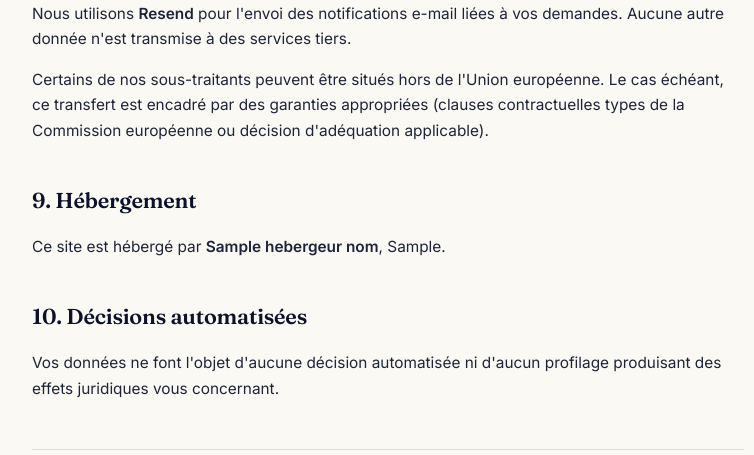
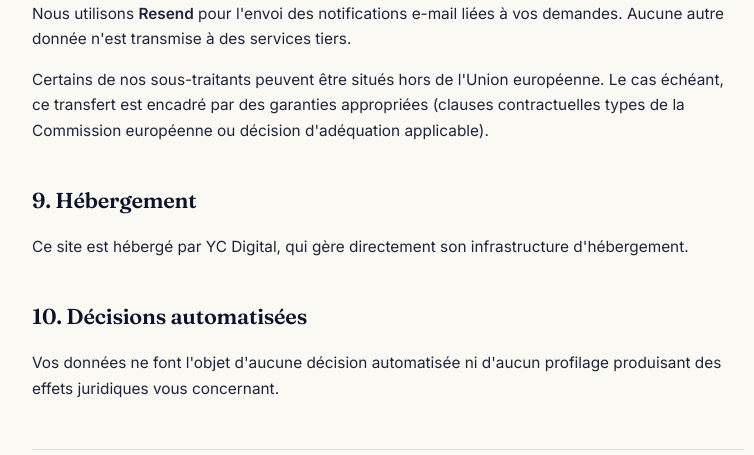
Before and after one commit to AstonDiv1/YC, a Python web app: template GITH/templates/politique_confidentialite.html in a window 1280 px wide. Shown: the part 2564-3019 px from the top of the page, without its empty margins (252-1006 px from the left). Run offline with Jinja, Linux system fonts and the light colour scheme; the template is opened without the code that fills it: most values are stand-ins (such as "Sample title", 1, 10 or a date in 2020).

Commit message:
Update politique_confidentialite.html

```diff
--- a/GITH/templates/politique_confidentialite.html
+++ b/GITH/templates/politique_confidentialite.html
@@ -153,7 +153,7 @@
   <p>Certains de nos sous-traitants peuvent être situés hors de l'Union européenne. Le cas échéant, ce transfert est encadré par des garanties appropriées (clauses contractuelles types de la Commission européenne ou décision d'adéquation applicable).</p>
 
   <h2 id="hebergement">9. Hébergement</h2>
-  <p>Ce site est hébergé par <strong>{{ hebergeur_nom }}</strong>, {{ hebergeur_adresse }}.</p>
+  <p>Ce site est hébergé par YC Digital, qui gère directement son infrastructure d'hébergement.</p>
 
   <h2 id="decisions">10. Décisions automatisées</h2>
   <p>Vos données ne font l'objet d'aucune décision automatisée ni d'aucun profilage produisant des effets juridiques vous concernant.</p>
```
